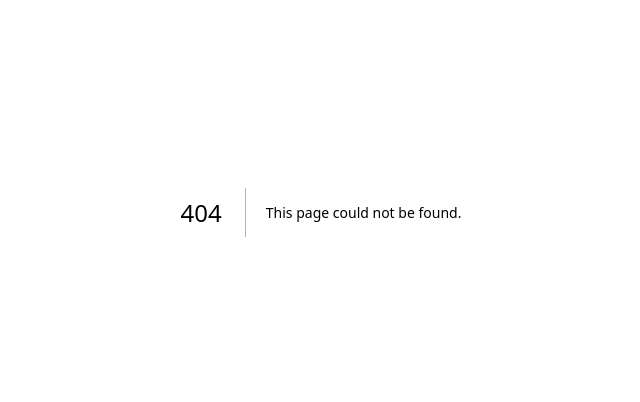
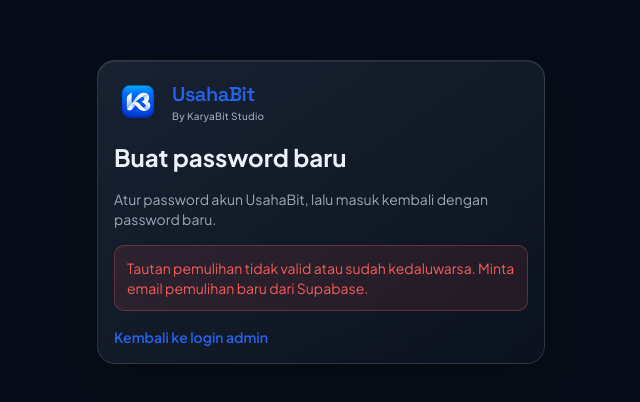
Before and after one commit to karyabitstudio/UsahaBit, a Next.js app: page /auth/reset-password in a window 1280 px wide. Before the commit this address had no page. Shown: the part 188-590 px from the top of the page, without its empty margins (319-959 px from the left). Built offline with nearby package versions, Linux system fonts and the light colour scheme; no server answers.

Commit message:
Initial commit UsahaKit

```diff
--- a/src/app/api/admin/users/route.ts
+++ b/src/app/api/admin/users/route.ts
@@ -91,7 +91,7 @@
       return NextResponse.json({ error: "Paket pengguna gagal dibaca." }, { status: 500 });
     }
     const now = new Date();
-    const currentExpiry = current?.plan === plan && current.plan_expires_at
+    const currentExpiry = current && current.plan === plan && current.plan_expires_at
       ? new Date(current.plan_expires_at)
       : null;
     const start = currentExpiry && currentExpiry > now ? currentExpiry : now;
--- /dev/null
+++ b/src/app/auth/reset-password/page.tsx
@@ -0,0 +1,84 @@
+"use client";
+
+import { useEffect, useState, type FormEvent } from "react";
+import Link from "next/link";
+import { useRouter } from "next/navigation";
+import { createClient } from "@/lib/supabase/client";
+import { BrandLogo } from "@/components/BrandLogo";
+import { Button } from "@/components/ui/button";
+import { Input } from "@/components/ui/input";
+import { Label } from "@/components/ui/label";
+import { Card, CardContent, CardDescription, CardHeader, CardTitle } from "@/components/ui/card";
+
+export default function ResetPasswordPage() {
+  const router = useRouter();
+  const supabase = createClient();
+  const [ready, setReady] = useState(false);
+  const [hasSession, setHasSession] = useState(false);
+  const [password, setPassword] = useState("");
+  const [confirmation, setConfirmation] = useState("");
+  const [loading, setLoading] = useState(false);
+  const [error, setError] = useState<string | null>(null);
+
+  useEffect(() => {
+    let alive = true;
+    void supabase.auth.getSession().then(({ data }) => {
+      if (alive) {
+        setHasSession(Boolean(data.session));
+        setReady(true);
+      }
+    });
+    const { data: { subscription } } = supabase.auth.onAuthStateChange((_event, session) => {
+      setHasSession(Boolean(session));
+      setReady(true);
+    });
+    return () => {
+      alive = false;
+      subscription.unsubscribe();
+    };
+  }, [supabase]);
+
+  async function updatePassword(event: FormEvent<HTMLFormElement>) {
+    event.preventDefault();
+    setError(null);
+    if (password.length < 8) {
+      setError("Password minimal 8 karakter.");
+      return;
+    }
+    if (password !== confirmation) {
+      setError("Konfirmasi password belum sama.");
+      return;
+    }
+
+    setLoading(true);
+    const { error: updateError } = await supabase.auth.updateUser({ password });
+    if (updateError) {
+      setError(updateError.message);
+      setLoading(false);
+      return;
+    }
+    await supabase.auth.signOut();
+    router.replace("/admin/login?password=updated");
+    router.refresh();
+  }
+
+  return (
+    <main className="flex min-h-screen items-center justify-center bg-background px-4 py-10">
+      <Card className="glass-panel w-full max-w-md rounded-2xl">
+        <CardHeader className="space-y-3">
+          <BrandLogo size={48} />
+          <CardTitle className="text-xl font-bold sm:text-2xl">Buat password baru</CardTitle>
+          <CardDescription>Atur password akun UsahaBit, lalu masuk kembali dengan password baru.</CardDescription>
+        </CardHeader>
+        <CardContent>
+          {!ready ? <p className="py-4 text-sm text-muted-foreground">Memeriksa tautan pemulihan...</p> : !hasSession ? <div className="space-y-4"><p role="alert" className="rounded-lg border border-destructive/30 bg-destructive/10 p-3 text-sm text-destructive">Tautan pemulihan tidak valid atau sudah kedaluwarsa. Minta email pemulihan baru dari Supabase.</p><Link href="/admin/login" className="text-sm font-semibold text-primary hover:underline">Kembali ke login admin</Link></div> : <form onSubmit={updatePassword} className="space-y-4">
+            {error && <p role="alert" className="rounded-lg border border-destructive/30 bg-destructive/10 p-3 text-sm text-destructive">{error}</p>}
+            <div className="space-y-2"><Label htmlFor="new-password">Password baru</Label><Input id="new-password" type="password" autoComplete="new-password" minLength={8} value={password} onChange={(event) => setPassword(event.target.value)} required /></div>
+            <div className="space-y-2"><Label htmlFor="confirm-password">Ulangi password baru</Label><Input id="confirm-password" type="password" autoComplete="new-password" minLength={8} value={confirmation} onChange={(event) => setConfirmation(event.target.value)} required /></div>
+            <Button type="submit" className="w-full" disabled={loading}>{loading ? "Menyimpan..." : "Simpan password baru"}</Button>
+          </form>}
+        </CardContent>
+      </Card>
+    </main>
+  );
+}
--- a/src/app/dashboard/invoices/InvoiceForm.tsx
+++ b/src/app/dashboard/invoices/InvoiceForm.tsx
@@ -256,7 +256,7 @@
       </div>
 
       {/* Items */}
-      {products.length > 0 && <div className="flex flex-col gap-3 rounded-xl border bg-muted/30 p-4 sm:flex-row sm:items-end"><div className="flex-1 space-y-2"><Label htmlFor="catalogProduct">Tambah dari katalog</Label><Select value={catalogProductId} onValueChange={setCatalogProductId}><SelectTrigger id="catalogProduct"><SelectValue placeholder="Pilih produk atau jasa" /></SelectTrigger><SelectContent>{products.map((product) => <SelectItem key={product.id} value={product.id}>{product.name} · Rp {new Intl.NumberFormat("id-ID").format(Number(product.price))}</SelectItem>)}</SelectContent></Select></div><Button type="button" variant="outline" disabled={!catalogProductId} onClick={() => { const product = products.find((item) => item.id === catalogProductId); if (product) { setItems((current) => [...current, { description: product.name, quantity: 1, unit_price: Number(product.price) }]); setCatalogProductId(""); } }}><Plus className="mr-2 h-4 w-4" />Tambah item</Button></div>}
+      {products.length > 0 && <div className="flex flex-col gap-3 rounded-xl border bg-muted/30 p-4 sm:flex-row sm:items-end"><div className="flex-1 space-y-2"><Label htmlFor="catalogProduct">Tambah dari katalog</Label><Select value={catalogProductId} onValueChange={(value) => setCatalogProductId(value ?? "")}><SelectTrigger id="catalogProduct"><SelectValue placeholder="Pilih produk atau jasa" /></SelectTrigger><SelectContent>{products.map((product) => <SelectItem key={product.id} value={product.id}>{product.name} · Rp {new Intl.NumberFormat("id-ID").format(Number(product.price))}</SelectItem>)}</SelectContent></Select></div><Button type="button" variant="outline" disabled={!catalogProductId} onClick={() => { const product = products.find((item) => item.id === catalogProductId); if (product) { setItems((current) => [...current, { description: product.name, quantity: 1, unit_price: Number(product.price) }]); setCatalogProductId(""); } }}><Plus className="mr-2 h-4 w-4" />Tambah item</Button></div>}
       <div className="space-y-4">
         <div className="flex items-center justify-between">
           <Label className="text-base">Item / Jasa</Label>
--- a/src/app/layout.tsx
+++ b/src/app/layout.tsx
@@ -1,6 +1,7 @@
 import type { Metadata } from "next";
 import { Geist_Mono, Plus_Jakarta_Sans, Space_Grotesk } from "next/font/google";
 import { ClickTracker } from "@/components/ClickTracker";
+import { AuthRecoveryRedirect } from "@/components/AuthRecoveryRedirect";
 import "./globals.css";
 
 const plusJakartaSans = Plus_Jakarta_Sans({
@@ -29,7 +30,7 @@
       lang="id"
       className={`${plusJakartaSans.variable} ${geistMono.variable} ${spaceGrotesk.variable} h-full antialiased dark`}
     >
-      <body className="min-h-full flex flex-col"><ClickTracker />{children}</body>
+      <body className="min-h-full flex flex-col"><AuthRecoveryRedirect /><ClickTracker />{children}</body>
     </html>
   );
 }
--- /dev/null
+++ b/src/components/AuthRecoveryRedirect.tsx
@@ -0,0 +1,22 @@
+"use client";
+
+import { useEffect } from "react";
+import { useRouter, usePathname } from "next/navigation";
+import { createClient } from "@/lib/supabase/client";
+
+export function AuthRecoveryRedirect() {
+  const router = useRouter();
+  const pathname = usePathname();
+
+  useEffect(() => {
+    const supabase = createClient();
+    const { data: { subscription } } = supabase.auth.onAuthStateChange((event) => {
+      if (event === "PASSWORD_RECOVERY" && window.location.pathname !== "/auth/reset-password") {
+        router.replace("/auth/reset-password");
+      }
+    });
+    return () => subscription.unsubscribe();
+  }, [router, pathname]);
+
+  return null;
+}
```
